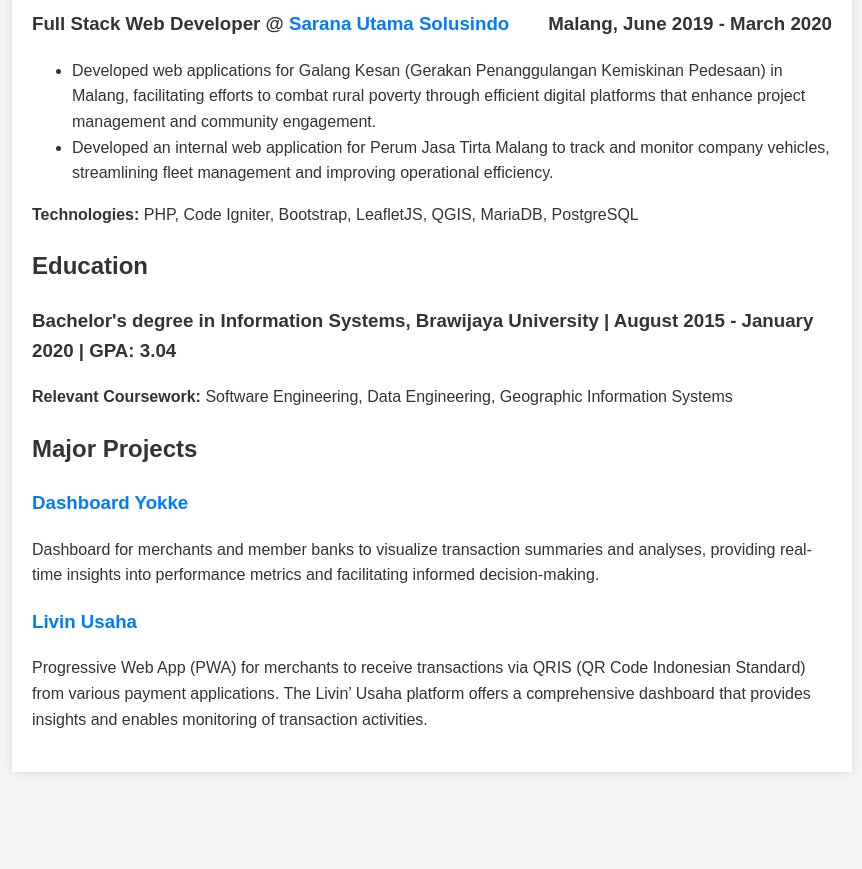
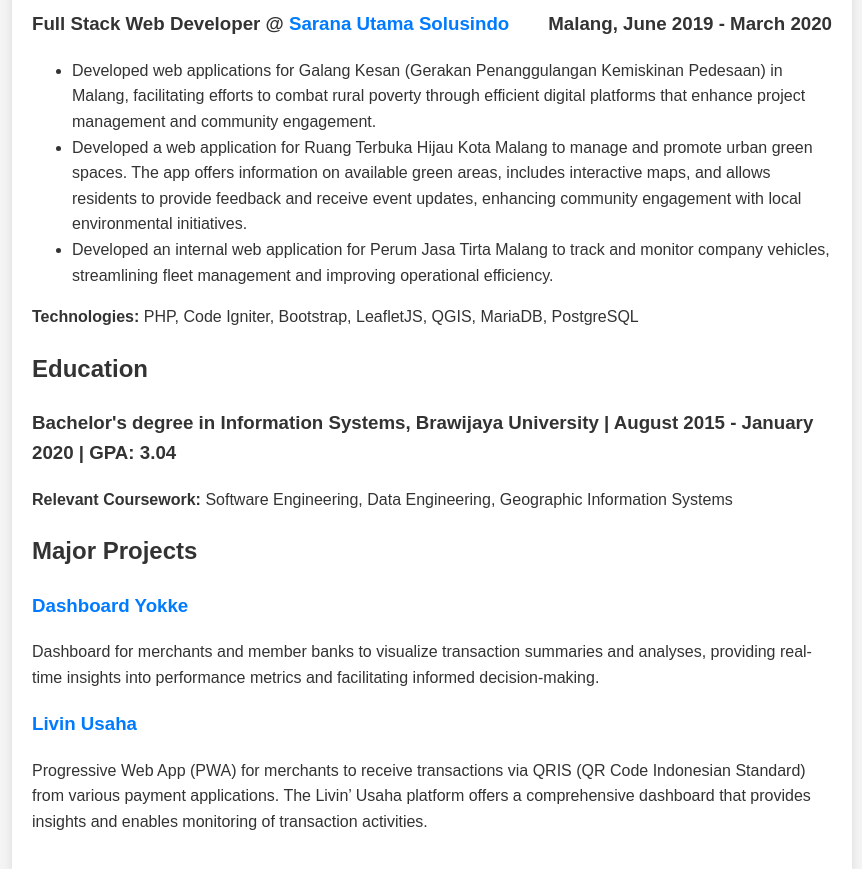
Before and after one commit to galihalhakim/galihalhakim.github.io, a plain HTML site: page index.html in a window 1280 px wide. Shown: the part 960-1829 px from the top of the page, without its empty margins (208-1070 px from the left). Before the commit the page ends 1752 px from the top, so only its background shows below. Drawn offline with Linux system fonts and the light colour scheme.

Commit message:
update resume

```diff
--- a/index.html
+++ b/index.html
@@ -146,6 +146,10 @@
                 facilitating efforts to combat rural poverty through efficient digital platforms that enhance project management and community engagement.
               </li>
               <li>
+                Developed a web application for Ruang Terbuka Hijau Kota Malang to manage and promote urban green spaces. The app offers information on available green areas,
+                includes interactive maps, and allows residents to provide feedback and receive event updates, enhancing community engagement with local environmental initiatives.
+              </li>
+              <li>
                 Developed an internal web application for Perum Jasa Tirta Malang to track and monitor company vehicles,
                 streamlining fleet management and improving operational efficiency.
               </li>
```
